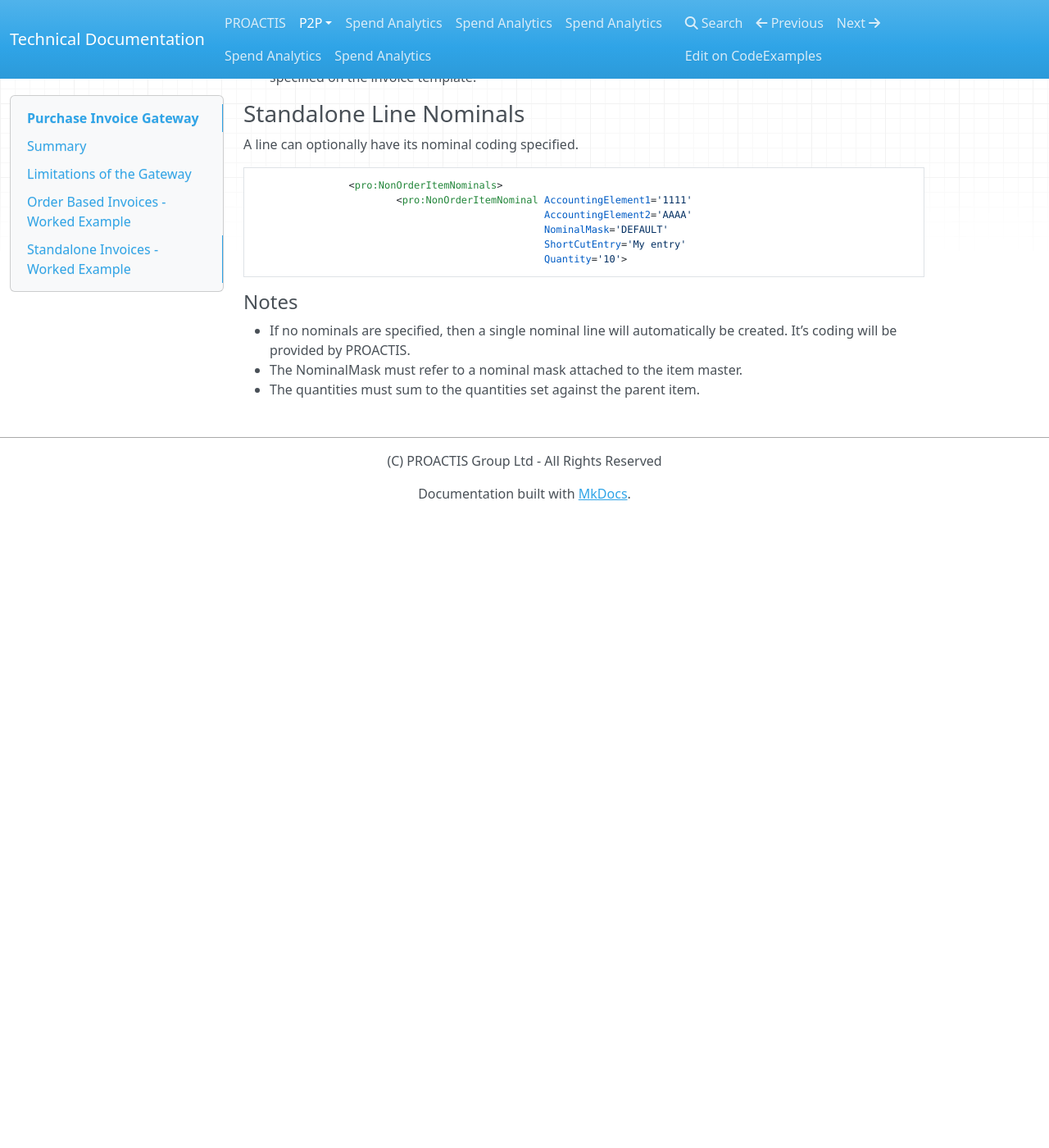
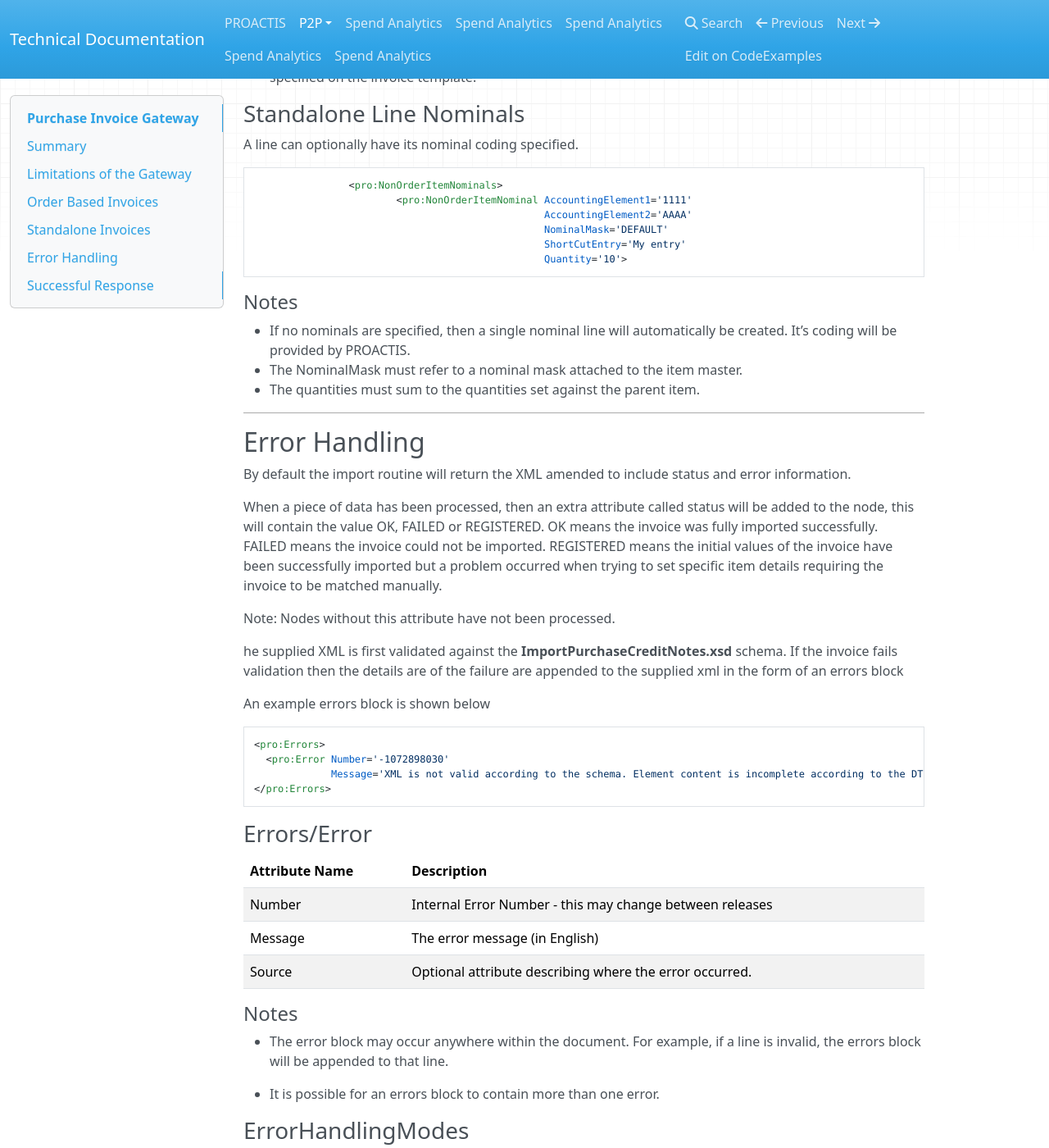
Before and after one commit to proactis-documentation/documentation-source, an MkDocs documentation site: the page built from docs/p2p/purchaseInvoiceGateway.md, in a window 1280 px wide and 1400 px high, scrolled down 6892 px. Shown: the whole window at 82% size. Built offline with MkDocs 1.6.1, drawn with Linux system fonts in a browser that asks for light colours; nearby versions of some CDN libraries; old or Windows-style settings are respelled for this version of MkDocs; before the commit the page ends 7522 px from its top, so only the background shows below that; some of the changed text lies outside the part shown.

Commit message:
Invoices

````diff
--- a/docs/p2p/purchaseInvoiceGateway.md
+++ b/docs/p2p/purchaseInvoiceGateway.md
@@ -25,7 +25,7 @@ The current release of the invoice gateway is subjected to the following invoice
 
 ---
 
-## Order Based Invoices - Worked Example
+## Order Based Invoices
 
 This section of the document walks you through the creation of a simple order based invoice.
 
@@ -198,7 +198,7 @@ Finally the XML must be closed as follows:
 
 ---
 
-## Standalone Invoices - Worked Example
+## Standalone Invoices
 
 This section of the document walks you through the creation of a simple standalone invoice. This is a type of invoices which is not matched to parent purchase orders.
 
@@ -325,3 +325,55 @@ A line can optionally have its nominal coding specified.
 * If no nominals are specified, then a single nominal line will automatically be created. It’s coding will be provided by PROACTIS.
 * The NominalMask must refer to a nominal mask attached to the item master.
 * The quantities must sum to the quantities set against the parent item.
+
+---
+## Error Handling
+
+
+By default the import routine will return the XML amended to include status and error information.
+
+When a piece of data has been processed, then an extra attribute called status will be added to the node, this will contain the value OK, FAILED or REGISTERED.  OK means the invoice was fully imported successfully.  FAILED means the invoice could not be imported.  REGISTERED means the initial values of the invoice have been successfully imported but a problem occurred when trying to set specific item details requiring the invoice to be matched manually.
+
+Note: Nodes without this attribute have not been processed.
+
+he supplied XML is first validated against the **ImportPurchaseCreditNotes.xsd** schema.  If the invoice fails validation then the details are of the failure are appended to the supplied xml in the form of an errors block
+
+An example errors block is shown below
+
+```xml
+<pro:Errors>
+  <pro:Error Number='-1072898030'
+             Message='XML is not valid according to the schema. Element content is incomplete according to the DTD/Schema. Expecting: {http://www.proactis.com/xml/xml-ns}ExpenseClaim'/>
+</pro:Errors>
+```
+
+### Errors/Error
+| Attribute Name | Description |
+----------------|------------ |
+| Number | Internal Error Number - this may change between releases |
+| Message | The error message (in English) |
+| Source | Optional attribute describing where the error occurred.
+
+#### Notes
+* The error block may occur anywhere within the document.  For example, if a line is invalid, the errors block will be appended to that line.
+
+* It is possible for an errors block to contain more than one error.
+
+### ErrorHandlingModes
+The reporting of errors can be configured by setting the **ErrorHandlingMode** attribute within the control block.  The table below describes the available modes
+
+| Mode | Description |
+----------------|------------ |
+| EMBED | The processed XML is returned, but we the error message stored in additional **pro:Errors/pro:Error** nodes. This is the default mode if the attribute is not supplied. |
+| THROWERRORS | The errors are thrown as SOAP exceptions back to the calling code, the message is an xml document describing the errors |
+| THROWXML | The errors are thrown as SOAP exceptions back to the calling code; the message is the processed xml document, which contains all the errors. |
+| THROWTEXT | The errors are thrown as OAP exceptions back to the calling code, the message is an human readable text describing the errors. |
+
+## Successful Response
+If a document has been successfully imported, then two new attributes will be added the documents's node.
+1. The first attribute is Status, and will have a value of OK
+2. The second attribute is DocumentNumber, and this will contain the invoices generated number.
+
+
+#### Note
+* If the XML contains multiple documents, then as long as the control block is valid, it is possible for some documents to be imported and other to be rejected.
````
